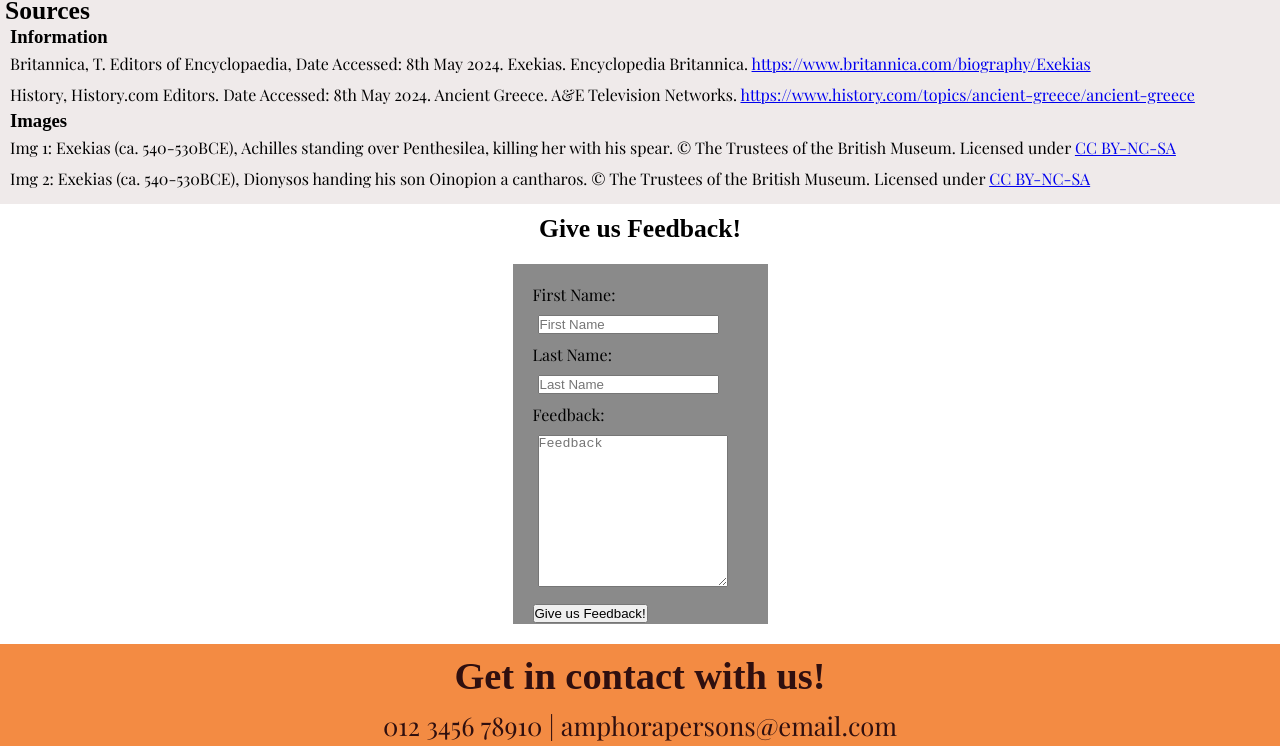
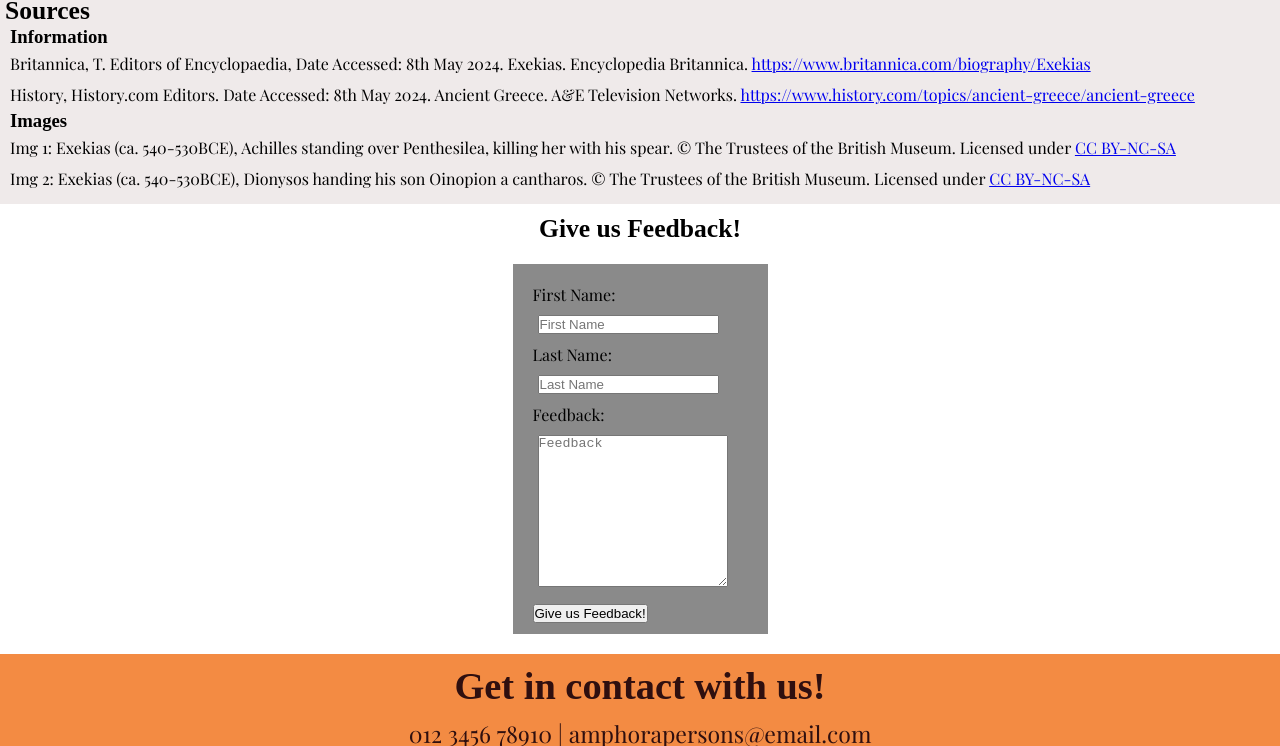
Before and after one commit to cwb-05/Project-1-Amphora, a plain HTML site: page index.html in a window 1280 px wide. Shown: the part 1580-2326 px from the top of the page. Drawn offline with nearby package versions, Linux system fonts and the light colour scheme; a web font is replaced by a local one.

Commit message:
Adjust font-size in footer and heigten feedback-backgraund

```diff
--- a/assets/style.css
+++ b/assets/style.css
@@ -118,7 +118,7 @@ main {
     background-color: rgba(60, 60, 60, 0.6);
     padding: 20px;
     width: 255px;
-    height: 360px;
+    height: 370px;
 }
 
 .text-entry {
@@ -158,6 +158,10 @@ footer>h2 {
     padding: 10px 5px;
 }
 
+footer p {
+    font-size: 90%;
+}
+
 /* Media query: for tablets and larger screens (768px and larger) */
 @media screen and (min-width: 768px) {
     /* Make text appear next to images on larger screens */
```
